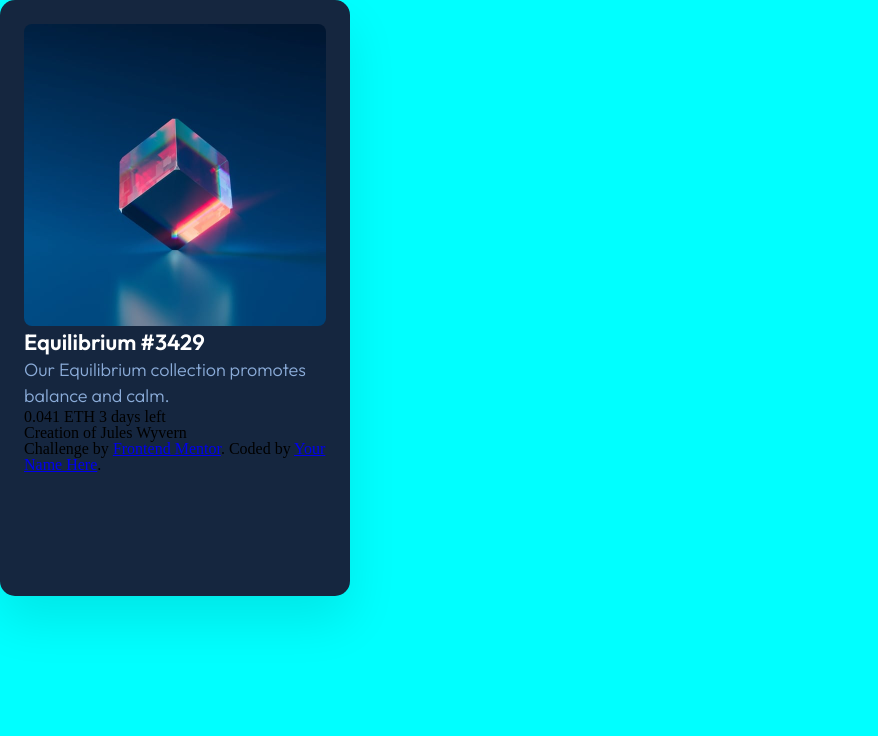
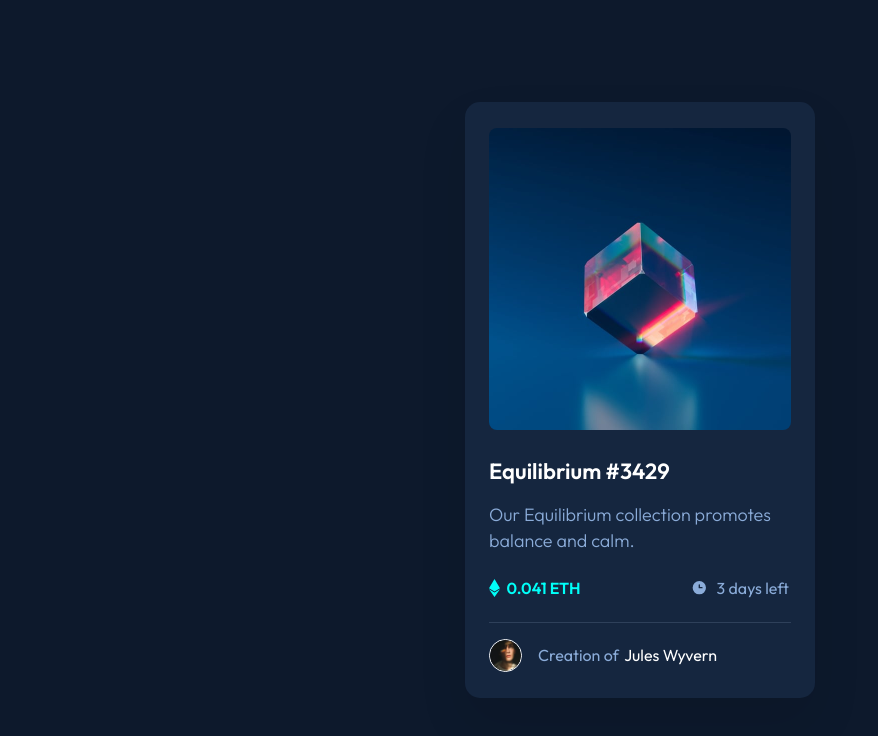
Before and after one commit to iazarashvili/equilibrium_card, a plain HTML site: page index.html in a window 1280 px wide. Shown: the whole page, without its empty margins (0-878 px from the left). Drawn offline with Linux system fonts and the light colour scheme; files whose address does not match are found by name.

Commit message:
finish desctop version

```diff
--- a/index.html
+++ b/index.html
@@ -20,19 +20,23 @@
     <div class="container">
       <img src="/images//image-equilibrium.jpg" alt="" class="x_img">
       <p class="white_text_600">Equilibrium #3429</p>
-
       <p class="soft_blue_text_300">Our Equilibrium collection promotes <br>balance and calm.</p>
-
-      <div>
-        <span>0.041 ETH</span>
-        <span>3 days left</span>
+      <div class="text_gif">
+        <figure class="figure_block">
+          <img src="/images/icon-ethereum.svg" alt="" class="etherium_icon">
+          <span class="span_eth_text">0.041 ETH</span>
+        </figure>
+        <figure class="time_figure_block">
+          <img src="/images/icon-clock.svg" alt="" class="clock_svg">
+          <span class="span_days_life_text">3 days left</span>
+        </figure>
       </div>
-
-      Creation of Jules Wyvern
-
-      <div class="attribution">
-        Challenge by <a href="https://www.frontendmentor.io?ref=challenge" target="_blank">Frontend Mentor</a>.
-        Coded by <a href="#">Your Name Here</a>.
+      <div class="line"></div>
+      <div class="author_block">
+        <figure class="figure_block">
+          <img src="/images/image-avatar.png" alt="" class="avatar_img">
+          <p class="p_author_text">Creation of <span class="inner_text_name">Jules Wyvern</span></p>
+        </figure>
       </div>
     </div>
   </div>
--- a/mystil.css
+++ b/mystil.css
@@ -29,8 +29,9 @@ footer, header, hgroup, menu, nav, section {
 	display: block;
 }
 body {
-	line-height: 1;
-    background-color: aqua;
+	height: 100vh;
+    background-color: #0D192C;
+    display: flex;
 }
 ol, ul {
 	list-style: none;
@@ -55,19 +56,17 @@ table {
     border-radius: 15px;
     min-height: 596px;
     display: flex;
+    margin: auto;
 }
 
 .container {
-    margin-left: 24px;
-    margin-right: 24px;
-    margin-top: 24px;
+    margin: auto;
 }
 
 .x_img{
     width: 302px;
     height: 302px;
     border-radius: 8px;
-
 }
 
 .white_text_600{
@@ -78,6 +77,7 @@ table {
     line-height: 28px;
     color: #FFFFFF;
     line-height: 27.72px;
+    margin-top: 24px;
 }
 
 .soft_blue_text_300 {
@@ -91,4 +91,115 @@ table {
     /* or 144% */
     /* Soft Blue */
     color: #8BACD9;
+    margin-top: 16px;
 }
+
+.text_gif {
+    display: flex;
+    justify-content: space-between;
+    margin-top: 24px;
+}
+
+.span_eth_text {
+height: 20px;
+top: calc(50% - 20px/2);
+
+/* Caption (Bold) */
+
+    font-family: 'Outfit';
+    font-style: normal;
+    font-weight: 600;
+    font-size: 16px;
+    line-height: 20px;
+
+/* Cyan */
+
+color: #00FFF8;
+}
+
+.span_days_life_text {
+    height: 20px;
+    left: 75.42%;
+    right: 0.33%;
+    top: calc(50% - 20px/2);
+
+/* Caption */
+
+    font-family: 'Outfit';
+    font-style: normal;
+    font-weight: 400;
+    font-size: 16px;
+    line-height: 20px;
+    margin-right: 2px;
+
+/* Soft Blue */
+
+color: #8BACD9;
+}
+
+.line{
+    display: flex;
+    width: 302px;
+    height: 1px;
+    background-color: #2E405A;
+    margin-top: 24px;
+}
+
+.author_block {
+    display: flex;
+    margin-top: 16px;
+}
+
+.avatar_img {
+    width: 33px;
+    height: 33px;
+    box-sizing: border-box;
+    border: 1px solid #FFFFFF;
+    border-radius: 50%;
+}
+
+.p_author_text{
+    font-family: 'Outfit';
+    font-style: normal;
+    font-weight: 400;
+    font-size: 16px;
+    line-height: 20px;
+    margin-left: 16px;
+
+    /* Soft Blue */
+
+    color: #8BACD9;
+}
+
+.inner_text_name {
+    font-family: 'Outfit';
+    font-style: normal;
+    font-weight: 400;
+    font-size: 16px;
+    line-height: 20px;
+    margin-left: 2px;
+
+/* White */
+
+    color: #FFFFFF;
+}
+
+.figure_block {
+    display: flex;
+    justify-content: flex-start;
+    align-items: center;
+}
+
+.time_figure_block{
+    display: flex;
+    justify-content: flex-end;
+    align-items: center;
+}
+
+.etherium_icon {
+    margin-right: 6.49px;
+}
+
+.clock_svg {
+    margin-right: 9.03px;
+}
```
